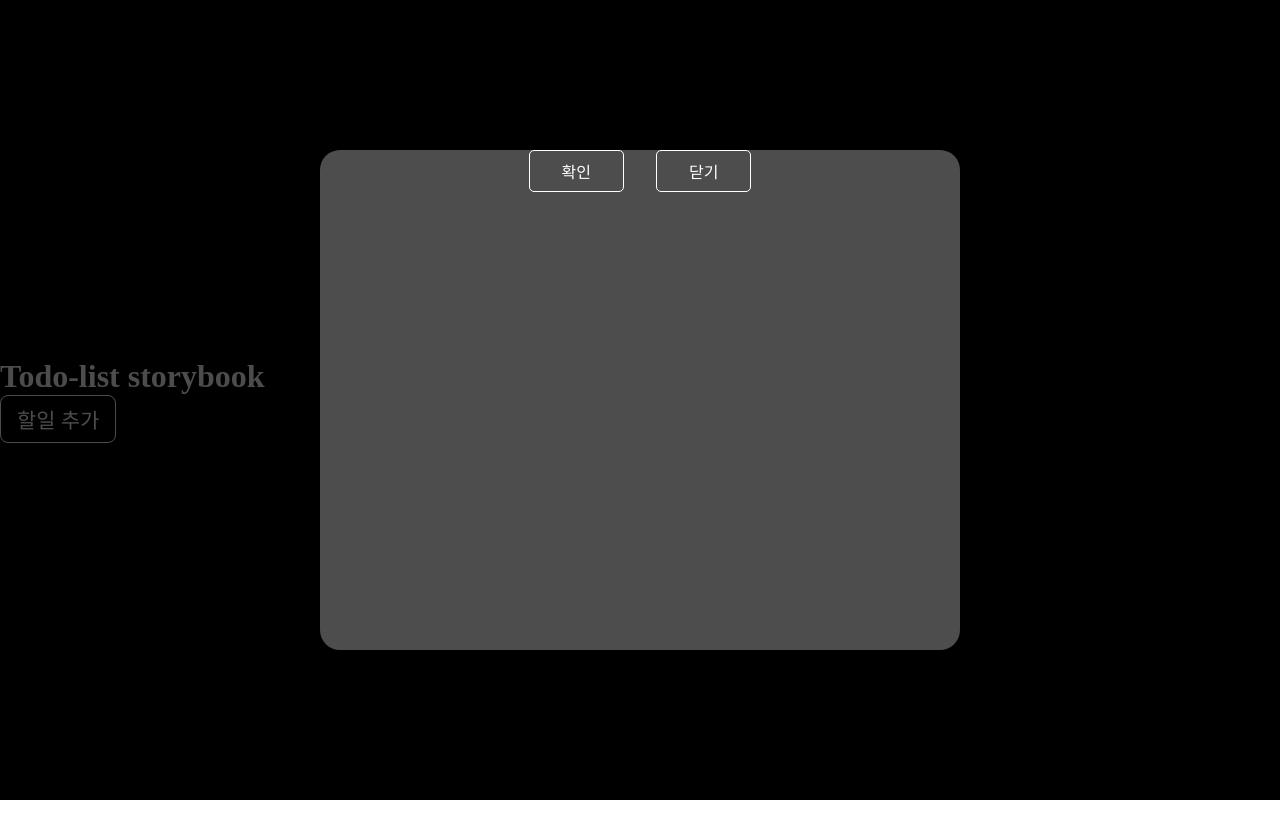
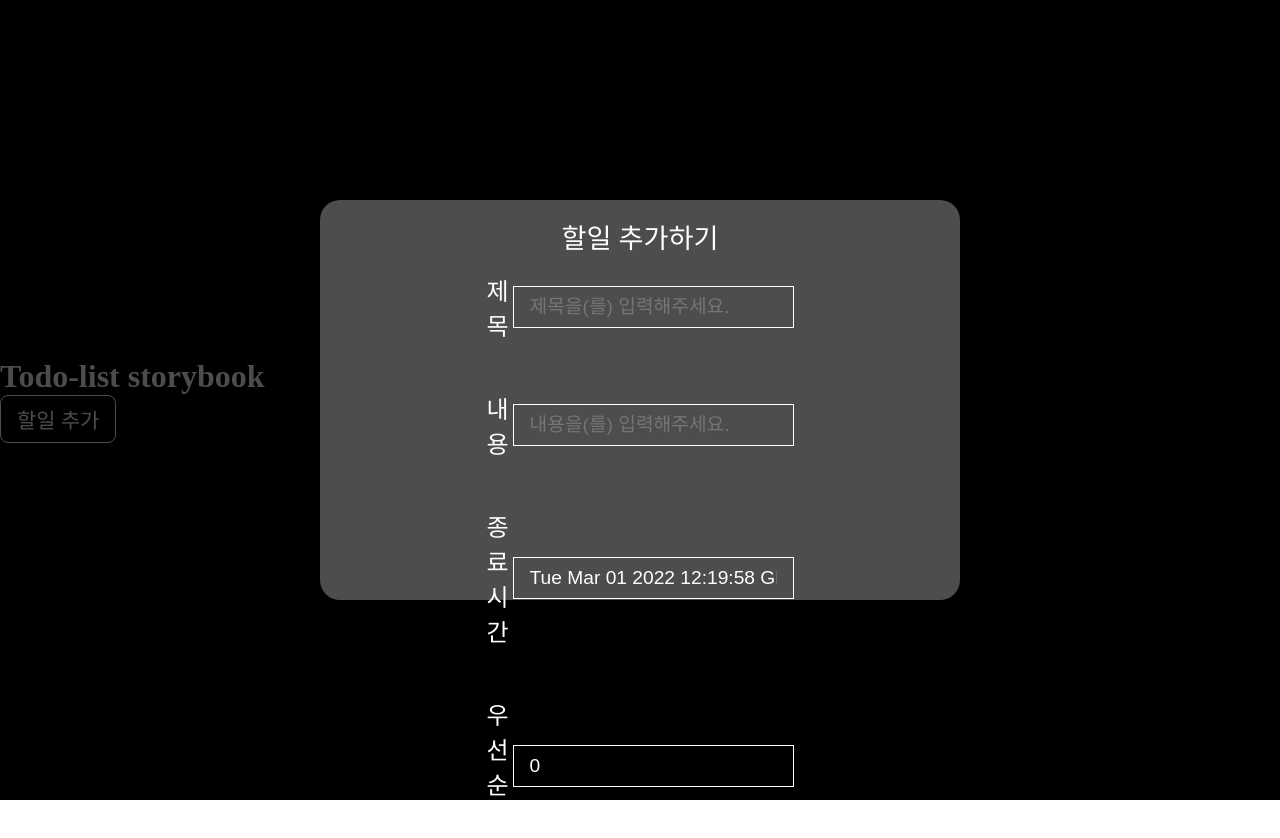
Before and after one commit to imnotmoon/todo-lists, a React (Create React App) app in the folder todo-storybook/: page / in a window 1280 px wide. Both pictures are taken after a click on the button "할일 추가". Shown: the top 838 px of the page. Before the commit the page ends 800 px from the top, so only its background shows below. Built offline with nearby package versions, Linux system fonts and the light colour scheme.

Commit message:
feat: modal form w/ formik

```diff
--- /dev/null
+++ b/todo-storybook/src/_components/Modal/FormField/FormField.style.scss
@@ -0,0 +1,6 @@
+.modal-form-field {
+  width: 60%;
+  display: flex;
+  align-items: center;
+  justify-content: space-between;
+}
--- /dev/null
+++ b/todo-storybook/src/_components/Modal/FormField/FormField.tsx
@@ -0,0 +1,21 @@
+import React from 'react';
+import {Field} from "formik";
+
+import './FormField.style.scss';
+
+type FormFieldProps = {
+    title: string;
+    label: string;
+    placeholder?: string;
+};
+
+const FormField: React.FC<FormFieldProps> = ({ title, label, placeholder }) => {
+    return (
+        <div className='modal-form-field'>
+            <label htmlFor={title}>{label}</label>
+            <Field id={title} name={title} placeholder={placeholder ? placeholder : `${label}을(를) 입력해주세요.`}/>
+        </div>
+    );
+}
+
+export default FormField;
--- /dev/null
+++ b/todo-storybook/src/_components/Modal/FormField/index.ts
@@ -0,0 +1 @@
+export * from './FormField';
--- a/todo-storybook/src/_components/Modal/Modal.style.scss
+++ b/todo-storybook/src/_components/Modal/Modal.style.scss
@@ -8,12 +8,22 @@
   justify-content: center;
 }
 
-.modal-window {
-  width: calc(max(50vw, 300px));
-  height: calc(max(50vh, 500px));
+.modal-form-window {
+  width: calc(min(50vw, 800px));
+  height: calc(min(50vh, 600px));
   border-radius: 20px;
   background-color: rgba(255, 255, 255, 0.3);
   backdrop-filter: blur(30px);
+  display: flex;
+  align-items: center;
+  justify-content: space-around;
+  flex-direction: column;
+
+  & > h3 {
+    padding: 1rem 2rem;
+    font-size: 1.7rem;
+    font-weight: 500;
+  }
 }
 
 .modal-window-buttons {
@@ -31,3 +41,10 @@
     border-radius: 5px;
   }
 }
+
+.form {
+  display: flex;
+  flex-direction: column;
+  justify-content: center;
+  align-items: center;
+}
--- a/todo-storybook/src/_components/Modal/Modal.tsx
+++ b/todo-storybook/src/_components/Modal/Modal.tsx
@@ -1,25 +1,56 @@
 import React from 'react';
 import './Modal.style.scss';
+import { Formik, Form } from 'formik';
 
+import ModalForm from "./ModalForm";
 import {TodoType} from "../TodoList/TodoList.type";
-import ModalForm from "./ModalForm";
+import useLocalTodoList from "../TodoList/useLocalTodoList";
 
 type ModalProps = {
     close: () => void;
 };
 
-type ModalValues = TodoType;
+type ModalValue = TodoType;
 
 const Modal: React.FC<ModalProps> = ({ close }) => {
+    const { setTodoList } = useLocalTodoList();
+
+    const onClickSubmit = (values: Omit<ModalValue, 'timestamp'>) => {
+        setTodoList(todoList => [...todoList, {
+            ...values,
+            priority: +(values.priority || '0'),
+            timestamp: new Date(),
+        }]);
+        console.log({
+            ...values,
+            priority: +(values.priority || '0'),
+            timestamp: new Date(),
+        });
+    }
+
     return (
       <div className='modal'>
-          <div className='modal-window'>
-              <ModalForm />
-              <section className='modal-window-buttons'>
-                  <button>확인</button>
-                  <button onClick={close}>닫기</button>
-              </section>
-          </div>
+          <Formik
+              initialValues={{
+                  title: '',
+                  content: '',
+                  date: new Date(),
+                  due: new Date(),
+                  priority: 0
+              }}
+              onSubmit={onClickSubmit}
+          >
+              <Form className='modal-form'>
+                  <div className='modal-form-window'>
+                      <h3>할일 추가하기</h3>
+                      <ModalForm />
+                      <section className='modal-window-buttons'>
+                          <button type='submit'>확인</button>
+                          <button onClick={close}>닫기</button>
+                      </section>
+                  </div>
+              </Form>
+            </Formik>
       </div>
     );
 }
--- a/todo-storybook/src/_components/Modal/ModalForm.style.scss
+++ b/todo-storybook/src/_components/Modal/ModalForm.style.scss
@@ -1,3 +1,21 @@
-.form {
+.modal-form-fields {
+  display: flex;
+  flex-direction: column;
+  gap: 3rem;
+  width: 80%;
+  justify-content: center;
+  align-items: center;
 
+  & label {
+    font-size: clamp(1rem, 20vw, 1.5rem);
+  }
+
+  & input {
+    height: clamp(1rem, 20vw, 1.5rem);
+    padding: 0.5rem 1rem;
+    font-size: clamp(1rem, 20vw, 1.2rem);
+    background-color: transparent;
+    border: 1px solid white;
+    color: white;
+  }
 }
--- a/todo-storybook/src/_components/Modal/ModalForm.tsx
+++ b/todo-storybook/src/_components/Modal/ModalForm.tsx
@@ -1,13 +1,36 @@
 import React from 'react';
+import './ModalForm.style.scss';
 
-import { Formik, Field, Form, FormikHelpers } from 'formik';
+import FormField from "./FormField/FormField";
 
 type ModalFormProps = {
-
 };
 
+
 const ModalForm: React.FC<ModalFormProps> = ({}) => {
-    return null;
+    return (
+        <div className='modal-form-fields'>
+            <FormField
+                title='title'
+                label='제목'
+            />
+
+            <FormField
+                title='content'
+                label='내용'
+            />
+
+            <FormField
+                title='due'
+                label='종료시간'
+            />
+
+            <FormField
+                title='priority'
+                label='우선순위'
+            />
+        </div>
+    );
 }
 
 export default ModalForm;
--- a/todo-storybook/src/_components/TodoList/useLocalTodoList.ts
+++ b/todo-storybook/src/_components/TodoList/useLocalTodoList.ts
@@ -14,7 +14,7 @@ const useLocalTodoList = () => {
             (JSON.parse(localStorageTodoItems) as TodoType[]).length !== todoList.length
                 && setTodoList(JSON.parse(localStorageTodoItems));
         }
-    }, [todoList]);
+    }, [todoList, setTodoList]);
 
     return {todoList, setTodoList};
 }
```
